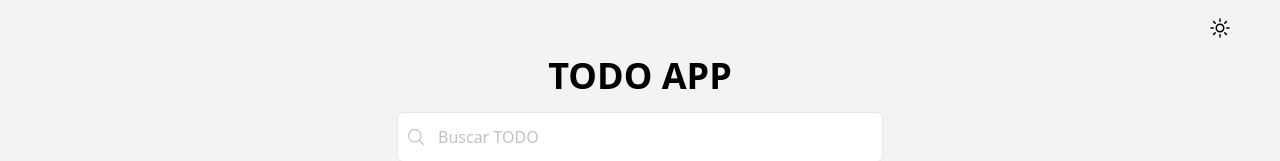
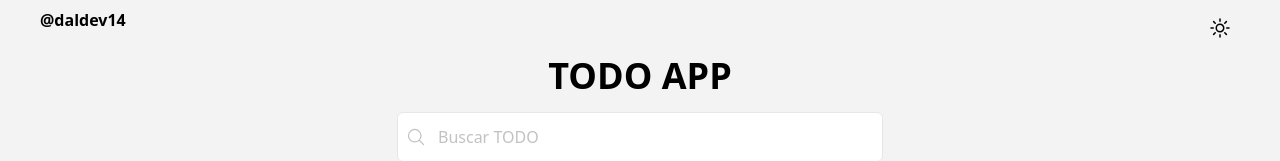
Before and after one commit to daldev14/react-todo-app, a React (Vite) app: page / in a window 1280 px wide. Shown: the top 161 px of the page. Built offline with nearby package versions, Linux system fonts and the light colour scheme.

Commit message:
🔨 Add username

```diff
--- a/src/App.jsx
+++ b/src/App.jsx
@@ -13,7 +13,16 @@ export default function App() {
       }`}
     >
       <header className="px-6 py-2 sm:px-10">
-        <div className="w-full flex justify-end">
+        <div className="w-full flex justify-between">
+          <div>
+            <a
+              href="https://github.com/daldev14/react-todo-app"
+              className="font-semibold hover:text-c-blue dark:text-white dark:hover:text-c-lightBlue"
+              title="Desarrollado moviendo las manitas 👋"
+            >
+              @daldev14
+            </a>
+          </div>
           <BtnChangeTheme
             handlerClick={changeChangeTheme}
             isDark={toggleDarkMode}
```
